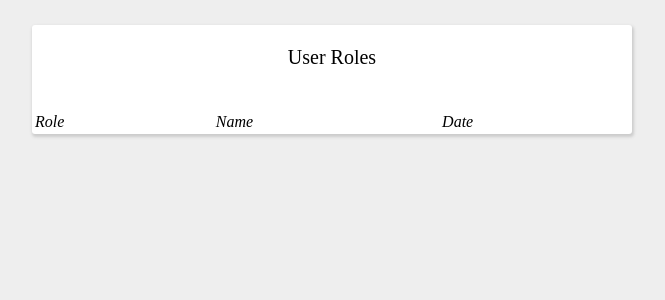
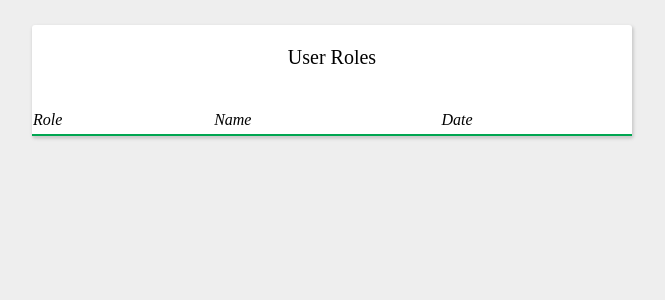
Before and after one commit to stusta-hsh/hsh-hsv, a PHP site: page /web/users/register.html in a window 1280 px wide. Shown: the top 300 px of the page, without its empty margins (308-973 px from the left). Run offline with PHP 8.4, Linux system fonts and the light colour scheme; lists and menus that the app fills with data are empty; some libraries are stand-ins or nearby versions; some web fonts are replaced.

Commit message:
table styling

```diff
--- a/res/css/screen.css
+++ b/res/css/screen.css
@@ -158,6 +158,7 @@ input:invalid {
 */
 table {
 	width: 100%;
+	border-collapse: collapse;
 }
 
 th {
@@ -170,3 +171,14 @@ td {
 	font-family: Garamond;
 	text-align: left;
 }
+
+thead {
+	border-bottom: 2px solid var(--accent);
+}
+thead * {
+	padding-bottom: 5px;
+}
+
+tbody> tr:first-child * {
+	padding-top: 5px;
+}
```
